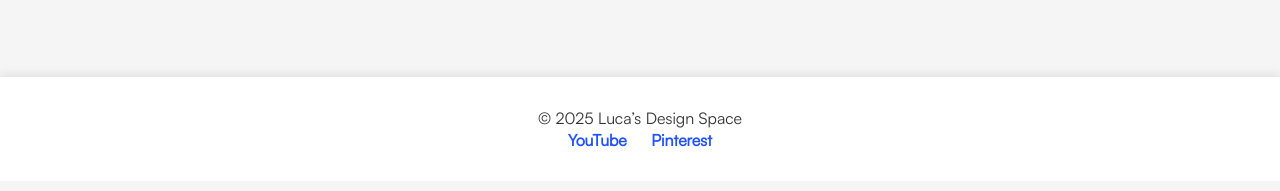
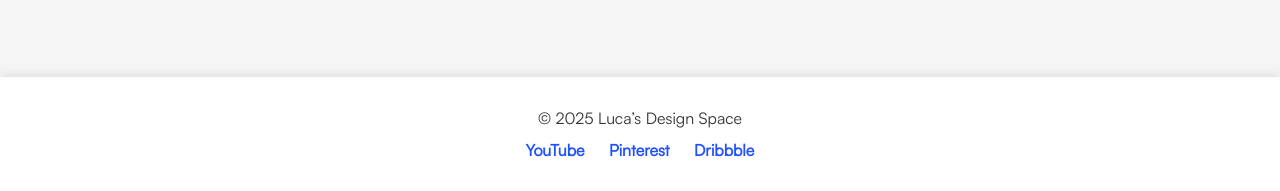
Before and after one commit to Luctrl693/lucadesignspace, a plain HTML site: page index.html in a window 1280 px wide. Shown: the part 984-1175 px from the top of the page. Drawn offline with Linux system fonts and the light colour scheme.

Commit message:
Aggiunta profilo Dribble

```diff
--- a/index.html
+++ b/index.html
@@ -45,6 +45,7 @@
     <div class="social-links">
         <a href="https://www.youtube.com/@bigbrothers1215" target="_blank">YouTube</a>
 		<a href="https://it.pinterest.com/lucadesignspace/" target="_blank">Pinterest</a>
+		<a href="https://dribbble.com/lucadesignspace" target="_blank">Dribbble</a>
     </div>
 </footer>
 
--- a/styles.css
+++ b/styles.css
@@ -315,3 +315,20 @@ footer {
         font-size: 1.1em;
     }
 }
+/* Stili per i link social nel footer */
+.social-links {
+    margin-top: 10px;
+}
+
+.social-links a {
+    margin: 0 10px;
+    text-decoration: none;
+    color: #1F51FF;
+    font-weight: 700;
+    display: inline-block;
+    transition: color 0.3s ease;
+}
+
+.social-links a:hover {
+    color: #ff4081; /* Colore rosa di Dribbble */
+}
```
Also changed, not shown: about.html (+1 -0 lines).
